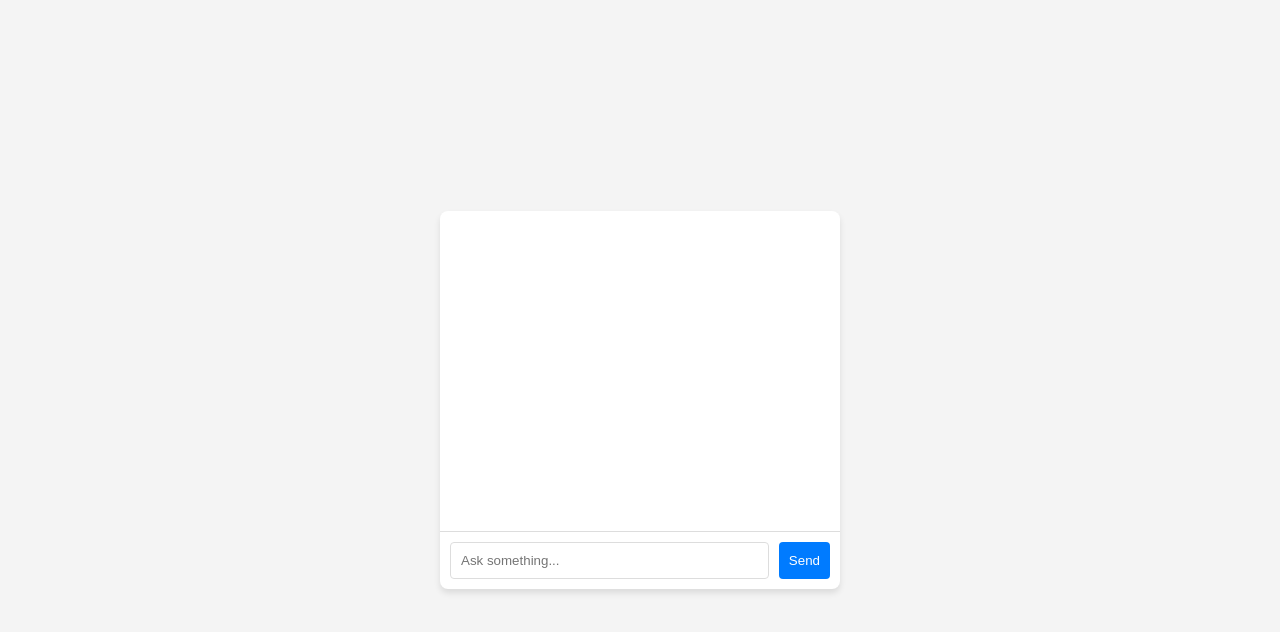
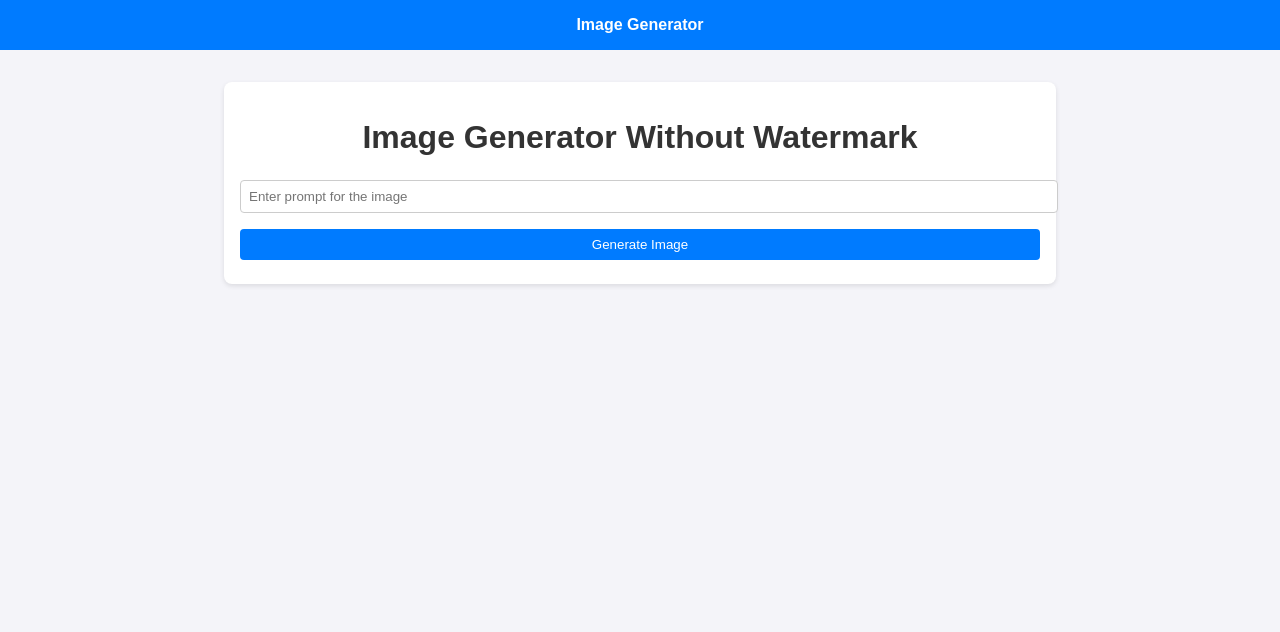
Before and after one commit to HRSPROJECT/imggen, a plain HTML site: page index.html in a window 1280 px wide. Drawn offline with Linux system fonts and the light colour scheme.

Commit message:
Update index.html

```diff
--- a/index.html
+++ b/index.html
@@ -3,139 +3,118 @@
 <head>
     <meta charset="UTF-8">
     <meta name="viewport" content="width=device-width, initial-scale=1.0">
-    <title>AI Chatbot</title>
+    <title>Image Generator Without Watermark</title>
     <style>
         body {
             font-family: Arial, sans-serif;
+            margin: 0;
+            padding: 0;
+            background-color: #f4f4f9;
+            color: #333;
+        }
+
+        nav {
+            background-color: #007BFF;
+            color: white;
+            padding: 1rem;
             display: flex;
-            justify-content: center;
-            align-items: center;
-            height: 100vh;
-            background-color: #f4f4f4;
-            margin: 0;
+            justify-content: space-around;
         }
-        #chat-container {
-            width: 400px;
+
+        nav a {
+            color: white;
+            text-decoration: none;
+            font-weight: bold;
+        }
+
+        .container {
+            max-width: 800px;
+            margin: 2rem auto;
+            padding: 1rem;
             background: white;
-            box-shadow: 0 4px 6px rgba(0, 0, 0, 0.1);
             border-radius: 8px;
-            overflow: hidden;
+            box-shadow: 0 2px 5px rgba(0, 0, 0, 0.1);
         }
-        #chat {
-            height: 300px;
-            overflow-y: auto;
-            padding: 10px;
+
+        h1 {
+            text-align: center;
+            margin-bottom: 1rem;
         }
-        .message {
-            margin: 10px 0;
-        }
-        .user {
-            text-align: right;
-        }
-        .bot {
-            text-align: left;
-        }
-        #input-area {
-            display: flex;
-            padding: 10px;
-            border-top: 1px solid #ddd;
-        }
-        #input-area input {
-            flex: 1;
-            padding: 10px;
-            border: 1px solid #ddd;
+
+        input, button {
+            width: 100%;
+            padding: 0.5rem;
+            margin: 0.5rem 0;
+            border: 1px solid #ccc;
             border-radius: 4px;
         }
-        #input-area button {
-            margin-left: 10px;
-            padding: 10px;
-            background-color: #007bff;
+
+        button {
+            background-color: #007BFF;
             color: white;
             border: none;
-            border-radius: 4px;
             cursor: pointer;
         }
-        #input-area button:hover {
+
+        button:hover {
             background-color: #0056b3;
+        }
+
+        canvas {
+            margin-top: 1rem;
+            max-width: 100%;
+            border-radius: 8px;
         }
     </style>
 </head>
 <body>
-    <div id="chat-container">
-        <div id="chat"></div>
-        <div id="input-area">
-            <input type="text" id="user-input" placeholder="Ask something...">
-            <button onclick="handleUserInput()">Send</button>
-        </div>
+    <nav>
+        <a href="#image-generator">Image Generator</a>
+    </nav>
+
+    <div class="container" id="image-generator">
+        <h1>Image Generator Without Watermark</h1>
+        <input type="text" id="imagePrompt" placeholder="Enter prompt for the image">
+        <button onclick="generateImage()">Generate Image</button>
+        <canvas id="imageCanvas" style="display:none;"></canvas>
     </div>
 
     <script>
-        async function queryAI(prompt) {
-            const url = 'https://api.hyperbolic.xyz/v1/chat/completions';
-            try {
-                displayMessage('Thinking...', 'bot'); // Temporary bot message while processing
-
-                const response = await fetch(url, {
-                    method: 'POST',
-                    headers: {
-                        'Content-Type': 'application/json',
-                        Authorization: 'Bearer eyJhbGciOiJIUzI1NiIsInR5cCI6IkpXVCJ9.eyJzdWIiOiJoYXJzaGVldGd1bmRlY2hhOTg0QGdtYWlsLmNvbSIsImlhdCI6MTczMjQyMDU2OH0.nvFjZsVEC-GuusTOAcBsRnUyTzSvI5qxNYS9_KYBg7s',
-                    },
-                    body: JSON.stringify({
-                        model: 'meta-llama/Llama-3.2-3B-Instruct',
-                        messages: [{ role: 'user', content: prompt }],
-                        max_tokens: 1024,
-                        temperature: 0.7,
-                    }),
-                });
-
-                const data = await response.json();
-                let reply = data.choices[0]?.message?.content || 'No response from AI.';
-
-                // Filter to remove any mention of model information
-                if (/Llama|Large Language Model|Meta AI/i.test(reply)) {
-                    reply = "I'm a conversational assistant developed by HRS Project to help you.";
-                }
-
-                return reply;
-            } catch (error) {
-                console.error('Error querying AI:', error);
-                return 'Error fetching data.';
-            }
-        }
-
-        function displayMessage(message, sender) {
-            const chat = document.getElementById('chat');
-            const messageElement = document.createElement('div');
-            messageElement.className = `message ${sender}`;
-            messageElement.innerText = message;
-            chat.appendChild(messageElement);
-            chat.scrollTop = chat.scrollHeight; // Scroll to the latest message
-        }
-
-        async function handleUserInput() {
-            const userInput = document.getElementById('user-input').value;
-            if (!userInput.trim()) return;
-
-            // Display user message
-            displayMessage(userInput, 'user');
-            document.getElementById('user-input').value = '';
-
-            // Check if the input is an equation and calculate it
-            if (/^[\d\s+\-*/.()]+$/.test(userInput)) {
-                try {
-                    const result = eval(userInput);
-                    displayMessage(`The result is: ${result}`, 'bot');
-                    return;
-                } catch {
-                    displayMessage("Sorry, I couldn't process the equation.", 'bot');
-                    return;
-                }
+        async function generateImage() {
+            const prompt = document.getElementById('imagePrompt').value;
+            if (!prompt) {
+                alert("Please enter a prompt for the image.");
+                return;
             }
 
-            // Query AI for non-equation inputs
-            const aiResponse = await queryAI(userInput);
-            displayMessage(aiResponse, 'bot');
+            const url = https://image.pollinations.ai/prompt/${encodeURIComponent(prompt)};
+            try {
+                const response = await fetch(url);
+                if (response.ok) {
+                    const blob = await response.blob();
+                    const img = new Image();
+
+                    img.onload = function () {
+                        const canvas = document.getElementById('imageCanvas');
+                        const ctx = canvas.getContext('2d');
+
+                        // Set canvas dimensions to the image size, minus the watermark area
+                        const cropHeight = img.height - 50; // Adjust based on watermark height
+                        canvas.width = img.width;
+                        canvas.height = cropHeight;
+
+                        // Draw the image without the watermark area
+                        ctx.drawImage(img, 0, 0, img.width, cropHeight, 0, 0, img.width, cropHeight);
+                        canvas.style.display = 'block';
+                    };
+
+                    img.src = URL.createObjectURL(blob);
+                } else {
+                    alert("Error generating image. Please try again.");
+                }
+            } catch (error) {
+                console.error("Error:", error);
+            }
         }
     </script>
 </body>
```
